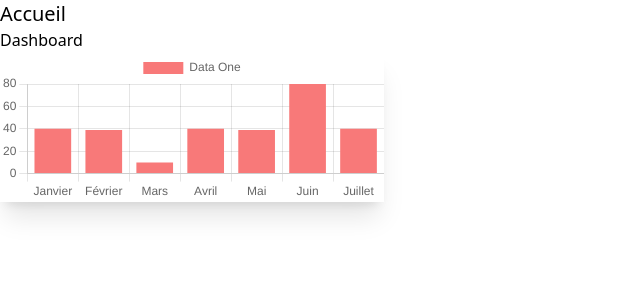
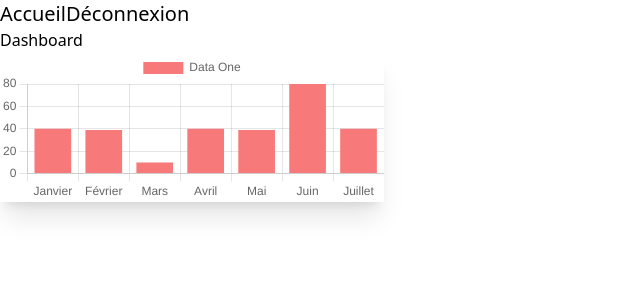
Before and after one commit to Rexrideur/kpi, a Nuxt app: page /dashboard in a window 1280 px wide. Shown: the top 300 px of the page, without its empty margins (0-640 px from the left). Built offline with nearby package versions, Linux system fonts and the light colour scheme; no server answers.

Commit message:
Add logout

```diff
--- /dev/null
+++ b/layouts/custom.vue
@@ -0,0 +1,20 @@
+<script setup>
+async function logout() {
+  const supabase = useSupabaseClient();
+
+  await supabase.auth.signOut();
+  await navigateTo("/");
+}
+</script>
+
+<template>
+  <header>
+    <div class="navbar bg-base-100">
+      <NuxtLink href="/dashboard" class="btn btn-ghost normal-case text-xl">Accueil</NuxtLink>
+      <button @click="logout" class="btn btn-ghost normal-case text-xl">Déconnexion</button>
+    </div>
+  </header>
+  <main class="container mx-auto">
+    <slot/>
+  </main>
+</template>
--- a/layouts/default.vue
+++ /dev/null
@@ -1,10 +0,0 @@
-<template>
-  <header>
-    <div class="navbar bg-base-100">
-      <NuxtLink href="/dashboard" class="btn btn-ghost normal-case text-xl">Accueil</NuxtLink>
-    </div>
-  </header>
-  <main class="container mx-auto">
-    <slot/>
-  </main>
-</template>
--- a/pages/dashboard.vue
+++ b/pages/dashboard.vue
@@ -1,7 +1,7 @@
 <script setup>
 definePageMeta({
   middleware: ["auth"],
-  layout: "default",
+  layout: "custom",
 });
 
 import {Bar} from 'vue-chartjs'
--- a/pages/index.vue
+++ b/pages/index.vue
@@ -1,6 +1,4 @@
 <script setup>
-import router from "#app/plugins/router";
-
 definePageMeta({
   middleware: ["auth"],
 });
```
